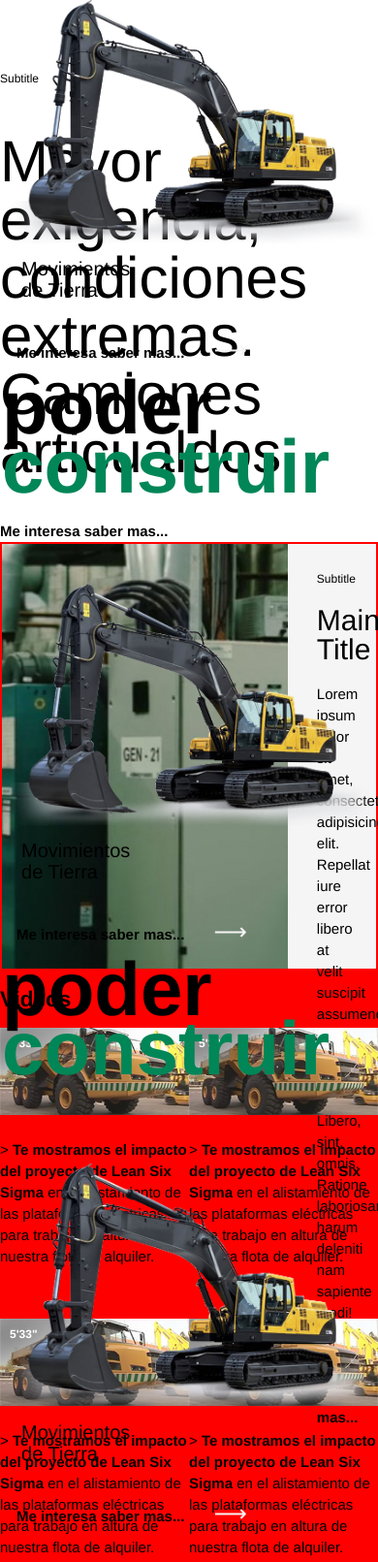
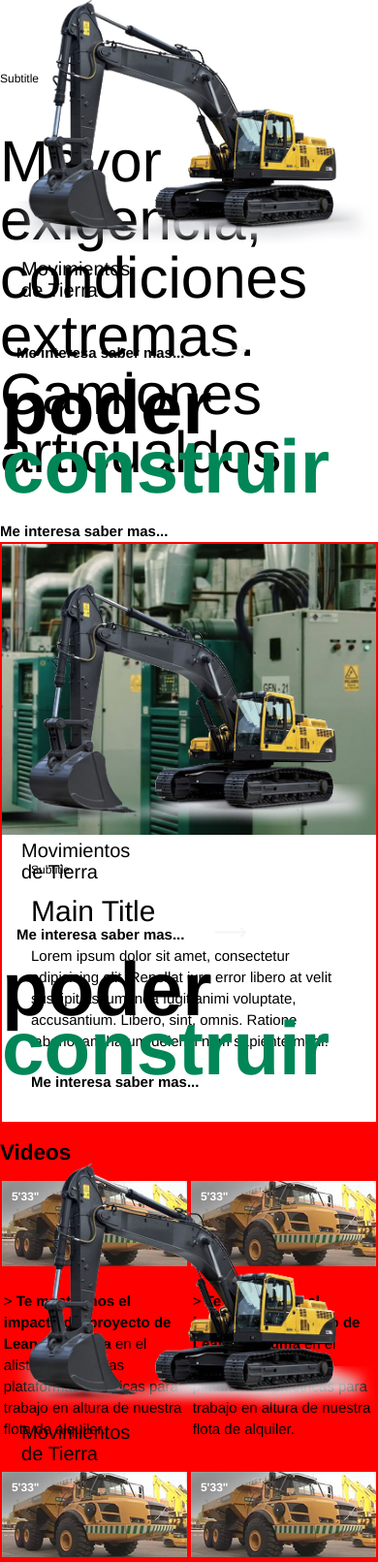
Before and after one commit to ekersten/sullair-maquetado, a PHP site: page /sullair.html in a window 390 px wide; the page is wider, and only the part inside the window is pictured. Shown: the part 2153-3764 px from the top of that part at 97% size. Run offline with PHP 8.4, Linux system fonts and the light colour scheme; style sheets or scripts are compiled from the project's sources; some libraries are stand-ins or nearby versions.

Commit message:
responsive fixes

```diff
--- a/scss/sullair.scss
+++ b/scss/sullair.scss
@@ -530,8 +530,14 @@
 }
 
 @media (max-width: $breakpoint-small) {
+
   body {
   	background: red;
+  }
+
+  footer {
+  	padding-left: 1em;
+  	padding-right: 1em;
   }
 
   .component {
@@ -549,18 +555,50 @@
   			padding-right: 0;
   		}
 
+  		&.w8 {
+  			&.h3 {
+  				height: auto;
+  				.image, .text {
+  					width: 100%;
+  					max-width: inherit;
+  					@include clearfix;
+  					background-color: $sullair-white;
+  				}
+
+  				.image {
+  					min-height: 300px;
+  				}
+
+  				.text {
+  					height: auto;
+  				}
+  			}
+  		}
+
+  		&.full-width-inner-text {
+  			height: auto;
+
+  			.wrapper {
+  				padding: 30px 0;
+  			}
+
+  			.text {
+  				width: 90%;
+  				max-width: inherit;
+  				margin: 0 auto;
+  				height: auto;
+  			}
+  		}
+
   		&.video {
 			width: 50%;
+			padding-left: .5%;
+			padding-right: .5%;
 
-			&:nth-child(2n) {
-				padding-right: 0;
+			.text {
+				padding-left: 1%;
+				padding-right: 1%;
 			}
-
-			&:nth-child(2n+1) {
-				padding-left: 0;
-			}
-
-
 		}
   }
 }
```
